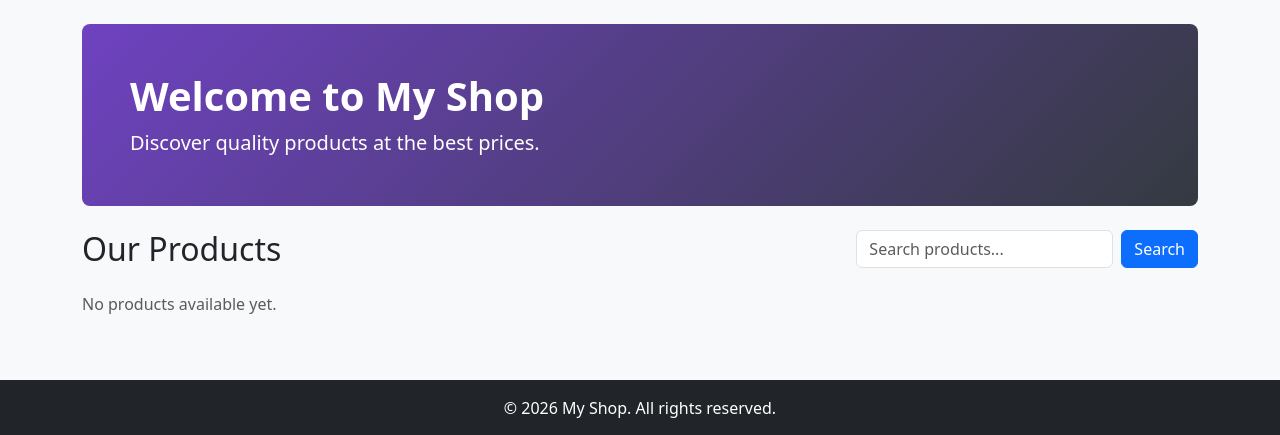
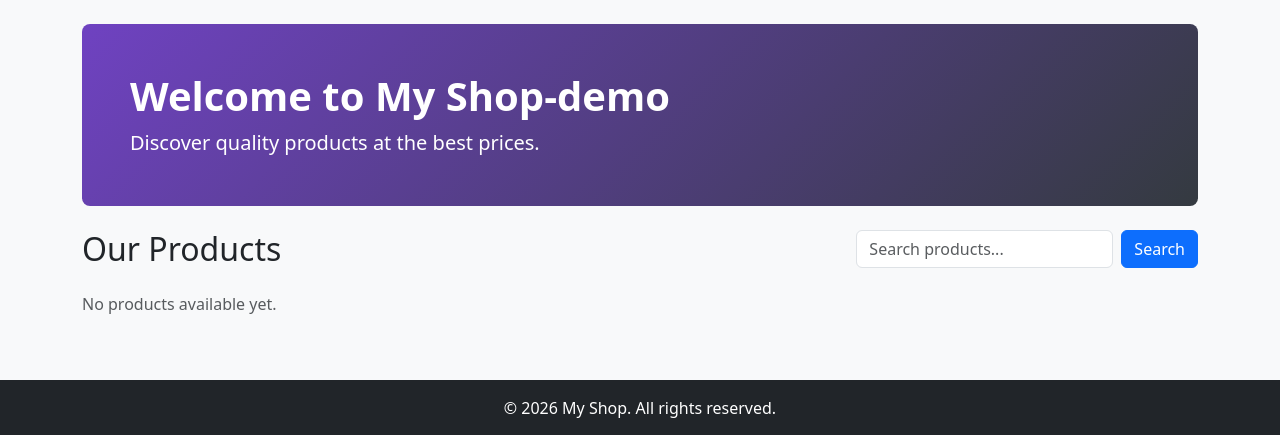
Before and after one commit to Farwa512/ecommerce-app, a Flask app: page / in a window 1280 px wide. Shown: the part 56-491 px from the top of the page. Run offline with Flask 3, Linux system fonts and the light colour scheme; data that the repository does not hold is empty.

Commit message:
Update welcome message in index.html

```diff
--- a/templates/index.html
+++ b/templates/index.html
@@ -1,7 +1,7 @@
 {% extends "base.html" %}
 {% block content %}
 <div class="p-5 mb-4 rounded-3 text-white" style="background: linear-gradient(135deg, #6f42c1, #343a40);">
-  <h1 class="display-6 fw-bold">Welcome to My Shop</h1>
+  <h1 class="display-6 fw-bold">Welcome to My Shop-demo</h1>
   <p class="lead mb-0">Discover quality products at the best prices.</p>
 </div>
 <div class="d-flex flex-wrap justify-content-between align-items-center mb-4 gap-2">
```
